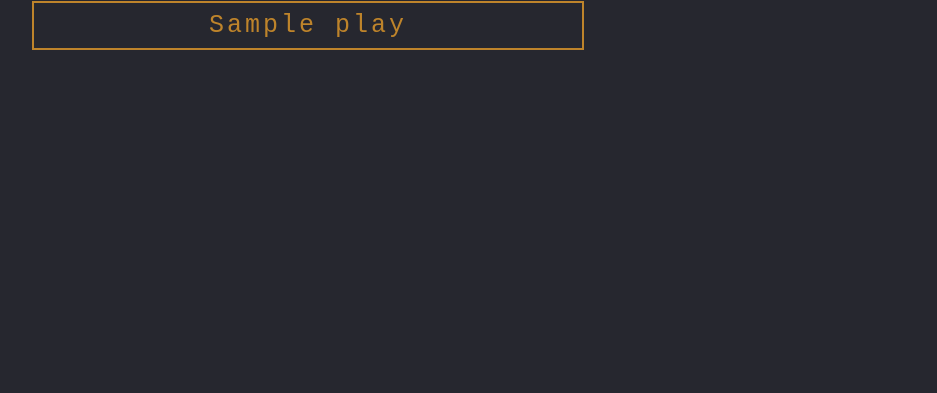
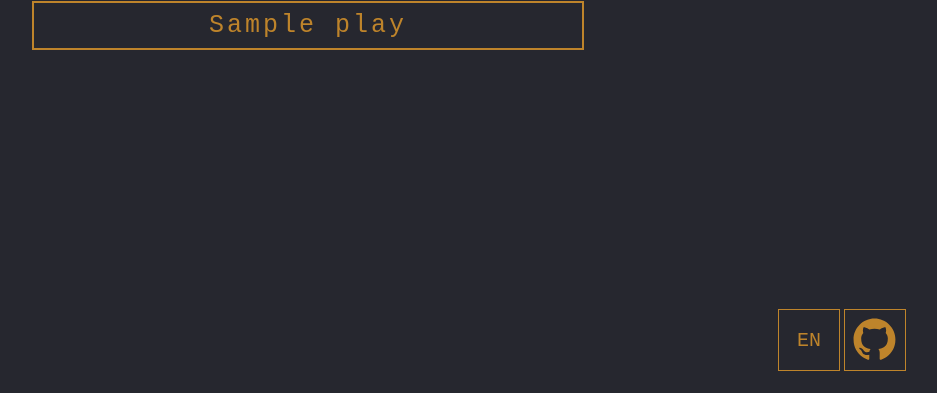
Before and after one commit to tenolly/wordle, a FastAPI app: template app/templates/index.html in a window 1280 px wide. Shown: the part 407-800 px from the top of the page, without its empty margins (332-1269 px from the left). Run offline with FastAPI, Linux system fonts and the light colour scheme; the template is opened without the code that fills it: most values are stand-ins (such as "Sample title", 1, 10 or a date in 2020); parts of the project's set-up code (start-up, migrations or seed data) failed here and were passed over.

Commit message:
add change language button and github link

```diff
--- a/app/main.py
+++ b/app/main.py
@@ -18,8 +18,10 @@ templates = Jinja2Templates(directory="app/templates")
 
 @app.get("/", response_class=HTMLResponse)
 async def index(request: Request, lang: str = "en"):
+    available_laguages = list(laguages.keys())
     context = {
         "lang": lang,
+        "next_lang": available_laguages[(available_laguages.index(lang) + 1) % len(available_laguages)],
         "play": laguages[lang]["templates"]["PLAY"]
     }
     return templates.TemplateResponse(request=request, name="index.html", context=context)
--- a/app/static/css/index.css
+++ b/app/static/css/index.css
@@ -50,7 +50,7 @@ a {
   display: flex;
   margin: auto;
   width: 552px;
-  animation: 2.55s slide_menu;
+  animation: 2.55s slide_left;
 }
 
 .menu-wrapper {
@@ -69,6 +69,35 @@ a {
   font-size: 25px;
   font-family: "Courier New", Courier, monospace;
   letter-spacing: 3px;
+}
+
+.footer-links {
+  position: absolute;
+  bottom: 20px;
+  right: 40px;
+  display: flex;
+  width: fit-content;
+  animation: 3.06s slide_left;
+}
+.footer-links a {
+  margin: 2px;
+  display: block;
+  height: 60px;
+  width: 60px;
+  border: 1px solid rgb(190, 132, 43);
+}
+.footer-links a button {
+  height: 100%;
+  width: 100%;
+  border: none;
+  background-color: inherit;
+  color: rgb(190, 132, 43);
+  font-size: 20px;
+  font-family: "Courier New", Courier, monospace;
+}
+.footer-links a img {
+  height: 100%;
+  width: 100%;
 }
 
 @keyframes slide_right {
@@ -90,7 +119,7 @@ a {
     transform: translateY(0);
   }
 }
-@keyframes slide_menu {
+@keyframes slide_left {
   0% {
     transform: translateX(100vw);
   }
--- a/app/static/scss/_params.scss
+++ b/app/static/scss/_params.scss
@@ -1,5 +1,5 @@
 $default-background-color: rgb(38, 39, 47);
-$default-second-color: rgb(190, 132, 43);  // don't forget change this value in images/backspace.svg
+$default-second-color: rgb(190, 132, 43);  // don't forget change this value in images/*.svg
 
 $state-n-color: rgb(35, 34, 34);
 $state-g-color: rgb(17, 106, 14);
--- a/app/static/scss/index.scss
+++ b/app/static/scss/index.scss
@@ -27,7 +27,7 @@
     display: flex;
     margin: auto;
     width: calc($big-title-width * 0.92);
-    animation: calc(($anim-basic-duration + 0.5s) * 1.5) slide_menu;
+    animation: calc(($anim-basic-duration + 0.5s) * 1.5) slide_left;
 }
 
 .menu-wrapper {
@@ -47,6 +47,36 @@
     }
 }
 
+.footer-links {
+    position: absolute;
+    bottom: 20px;
+    right: 40px;
+    display: flex;
+    width: fit-content;
+    animation: calc(($anim-basic-duration + 0.5s) * 1.8) slide_left;
+
+    $footer-links-button-size: 60px;
+    a {
+        margin: 2px;
+        display: block;
+        height: $footer-links-button-size;
+        width: $footer-links-button-size;
+        border: 1px solid $default-second-color;
+        button {
+            height: 100%;
+            width: 100%;
+            border: none;
+            background-color: inherit;
+            @include default-font(20px);
+        }
+        img {
+            height: 100%;
+            width: 100%;
+        }
+    }
+}
+
+
 @keyframes slide_right {
     0%   {transform: translateX(-80vw)}
     100% {transform: translateX(0)}
@@ -58,7 +88,7 @@
     100% {transform: translateY(0)}
 }
 
-@keyframes slide_menu {
+@keyframes slide_left {
     0%   {transform: translateX(100vw);}
     75%  {transform: translateX(100vw)}
     100% {transform: translateX(0)}
--- a/app/templates/index.html
+++ b/app/templates/index.html
@@ -14,6 +14,12 @@
     <div class="menu">
         <a href="/game?lang={{ lang }}" class="menu-wrapper"><button>{{ play }}</button></a>
     </div>
+    <div class="footer-links">
+        <a href="/?lang={{ next_lang }}" class="change-language"><button>{{ lang.upper() }}</button></a>
+        <a href="https://github.com/tenolly/wordle" class="change-language">
+            <img src="{{ url_for( 'static', path='images/github.svg' )}}">
+        </a>
+    </div>
 </body>
 
 </html>
```
Also changed, not shown: app/static/images/github.svg (added).
